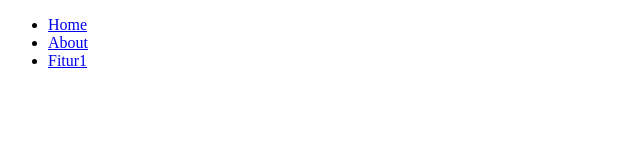
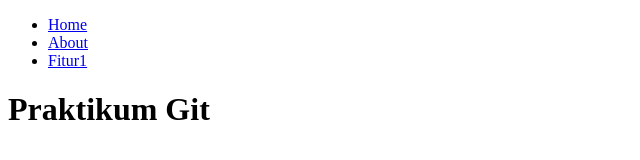
Before and after one commit to alifanugrah045/tugas_section2_ui-ux, a plain HTML site: page index.html in a window 1280 px wide. Shown: the whole page, without its empty margins (0-640 px from the left). Drawn offline with Linux system fonts and the light colour scheme.

Commit message:
menambahkan fitur2

```diff
--- a/index.html
+++ b/index.html
@@ -18,5 +18,9 @@
         </ul>
     </nav>
     <!-- end nav fitur -->
+
+    <!-- menambahkan fitur 2 h1 -->
+    <h1>Praktikum Git</h1>
+    <!-- end fitur2 h1 -->
 </body>
 </html>
```
